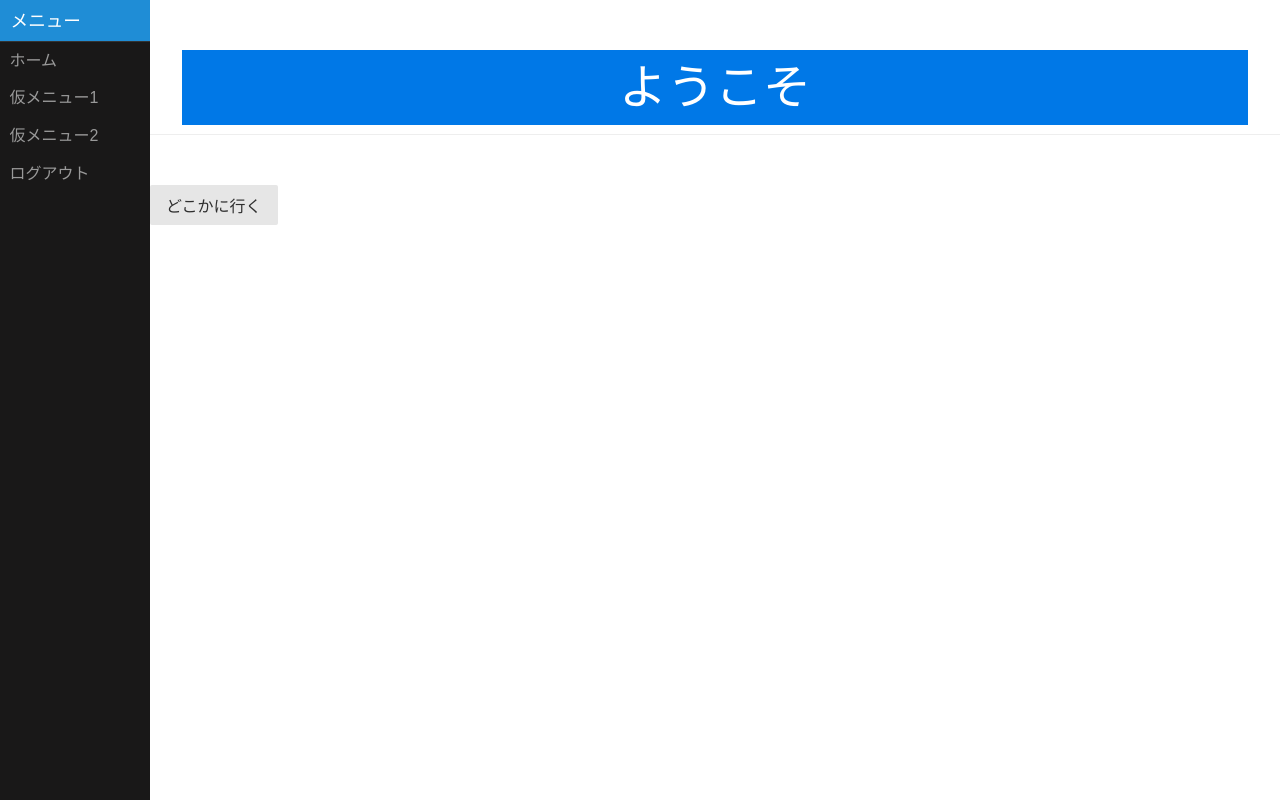
After one commit to htkyst/img_box_app, a Python web app: template templates/layout_login.html in a window 1280 px wide. The commit adds this page. Run offline with Jinja, Linux system fonts and the light colour scheme; the template is opened without the code that fills it, so the values that code supplies are empty; some libraries are stand-ins or nearby versions.

Commit message:
add login

```diff
--- a/page_list.py
+++ /dev/null
@@ -1,3 +0,0 @@
-
-ROOT_PAGE   = '/'
-LOGIN_PAGE  = '/login'
--- /dev/null
+++ b/static/side-menu.css
@@ -0,0 +1,248 @@
+body {
+    color: #777;
+}
+
+.pure-img-responsive {
+    max-width: 100%;
+    height: auto;
+}
+
+/*
+Add transition to containers so they can push in and out.
+*/
+#layout,
+#menu,
+.menu-link {
+    -webkit-transition: all 0.2s ease-out;
+    -moz-transition: all 0.2s ease-out;
+    -ms-transition: all 0.2s ease-out;
+    -o-transition: all 0.2s ease-out;
+    transition: all 0.2s ease-out;
+}
+
+/*
+This is the parent `<div>` that contains the menu and the content area.
+*/
+#layout {
+    position: relative;
+    left: 0;
+    padding-left: 0;
+}
+    #layout.active #menu {
+        left: 150px;
+        width: 150px;
+    }
+
+    #layout.active .menu-link {
+        left: 150px;
+    }
+/*
+The content `<div>` is where all your content goes.
+*/
+.content {
+    margin: 0 auto;
+    padding: 0 2em;
+    max-width: 800px;
+    margin-bottom: 50px;
+    line-height: 1.6em;
+}
+
+.header {
+     margin: 0;
+     color: #333;
+     text-align: center;
+     padding: 2.5em 2em 0;
+     border-bottom: 1px solid #eee;
+ }
+    .header h1 {
+        margin: 0.2em 0;
+        font-size: 3em;
+        font-weight: 300;
+    }
+     .header h2 {
+        font-weight: 300;
+        color: #ccc;
+        padding: 0;
+        margin-top: 0;
+    }
+
+.content-subhead {
+    margin: 50px 0 20px 0;
+    font-weight: 300;
+    color: #888;
+}
+
+
+
+/*
+The `#menu` `<div>` is the parent `<div>` that contains the `.pure-menu` that
+appears on the left side of the page.
+*/
+
+#menu {
+    margin-left: -150px; /* "#menu" width */
+    width: 150px;
+    position: fixed;
+    top: 0;
+    left: 0;
+    bottom: 0;
+    z-index: 1000; /* so the menu or its navicon stays above all content */
+    background: #191818;
+    overflow-y: auto;
+}
+    /*
+    All anchors inside the menu should be styled like this.
+    */
+    #menu a {
+        color: #999;
+        border: none;
+        padding: 0.6em 0 0.6em 0.6em;
+    }
+
+    /*
+    Remove all background/borders, since we are applying them to #menu.
+    */
+     #menu .pure-menu,
+     #menu .pure-menu ul {
+        border: none;
+        background: transparent;
+    }
+
+    /*
+    Add that light border to separate items into groups.
+    */
+    #menu .pure-menu ul,
+    #menu .pure-menu .menu-item-divided {
+        border-top: 1px solid #333;
+    }
+        /*
+        Change color of the anchor links on hover/focus.
+        */
+        #menu .pure-menu li a:hover,
+        #menu .pure-menu li a:focus {
+            background: #333;
+        }
+
+    /*
+    This styles the selected menu item `<li>`.
+    */
+    #menu .pure-menu-selected,
+    #menu .pure-menu-heading {
+        background: #1f8dd6;
+    }
+        /*
+        This styles a link within a selected menu item `<li>`.
+        */
+        #menu .pure-menu-selected a {
+            color: #fff;
+        }
+
+    /*
+    This styles the menu heading.
+    */
+    #menu .pure-menu-heading {
+        font-size: 110%;
+        color: #fff;
+        margin: 0;
+    }
+
+/* -- Dynamic Button For Responsive Menu -------------------------------------*/
+
+/*
+The button to open/close the Menu is custom-made and not part of Pure. Here's
+how it works:
+*/
+
+/*
+`.menu-link` represents the responsive menu toggle that shows/hides on
+small screens.
+*/
+.menu-link {
+    position: fixed;
+    display: block; /* show this only on small screens */
+    top: 0;
+    left: 0; /* "#menu width" */
+    background: #000;
+    background: rgba(0,0,0,0.7);
+    font-size: 10px; /* change this value to increase/decrease button size */
+    z-index: 10;
+    width: 2em;
+    height: auto;
+    padding: 2.1em 1.6em;
+}
+
+    .menu-link:hover,
+    .menu-link:focus {
+        background: #000;
+    }
+
+    .menu-link span {
+        position: relative;
+        display: block;
+    }
+
+    .menu-link span,
+    .menu-link span:before,
+    .menu-link span:after {
+        background-color: #fff;
+        pointer-events: none;
+        width: 100%;
+        height: 0.2em;
+    }
+
+        .menu-link span:before,
+        .menu-link span:after {
+            position: absolute;
+            margin-top: -0.6em;
+            content: " ";
+        }
+
+        .menu-link span:after {
+            margin-top: 0.6em;
+        }
+
+
+/* -- Responsive Styles (Media Queries) ------------------------------------- */
+
+/*
+Hides the menu at `48em`, but modify this based on your app's needs.
+*/
+@media (min-width: 48em) {
+
+    .header,
+    .content {
+        padding-left: 2em;
+        padding-right: 2em;
+    }
+
+    #layout {
+        padding-left: 150px; /* left col width "#menu" */
+        left: 0;
+    }
+    #menu {
+        left: 150px;
+    }
+
+    .menu-link {
+        position: fixed;
+        left: 150px;
+        display: none;
+    }
+
+    #layout.active .menu-link {
+        left: 150px;
+    }
+}
+
+@media (max-width: 48em) {
+    /* Only apply this when the window is small. Otherwise, the following
+    case results in extra padding on the left:
+        * Make the window small.
+        * Tap the menu to trigger the active state.
+        * Make the window large again.
+    */
+    #layout.active {
+        position: relative;
+        left: 150px;
+    }
+}
--- /dev/null
+++ b/static/style.css
@@ -0,0 +1,48 @@
+.content{
+  margin-left: auto;
+  margin-right: auto;
+  max-width: 768px;
+}
+
+h1{
+  background-color: #0078e7;
+  color: white;
+  padding: 10px;
+  margin: 0;
+}
+
+#info{
+  margin: 16px;
+  padding: 8px;
+}
+
+select{
+  width: 13em;
+}
+
+.fblock{
+  padding: 0em 0em 1em 2em;
+}
+
+.box{
+  border:1px solid silver;
+  padding: 8px;
+  margin: 8px;
+}
+
+.box-noborder{
+  padding: 8px;
+  margin: 8px;
+}
+
+th {
+  text-align: right;
+}
+
+.form_block_parent{
+  width:100%;
+  display: flex;
+}
+.form_block{
+  width:100%;
+}
--- /dev/null
+++ b/static/ui.js
@@ -0,0 +1,54 @@
+(function (window, document) {
+
+    // we fetch the elements each time because docusaurus removes the previous
+    // element references on page navigation
+    function getElements() {
+        return {
+            layout: document.getElementById('layout'),
+            menu: document.getElementById('menu'),
+            menuLink: document.getElementById('menuLink')
+        };
+    }
+
+    function toggleClass(element, className) {
+        var classes = element.className.split(/\s+/);
+        var length = classes.length;
+        var i = 0;
+
+        for (; i < length; i++) {
+            if (classes[i] === className) {
+                classes.splice(i, 1);
+                break;
+            }
+        }
+        // The className is not found
+        if (length === classes.length) {
+            classes.push(className);
+        }
+
+        element.className = classes.join(' ');
+    }
+
+    function toggleAll() {
+        var active = 'active';
+        var elements = getElements();
+
+        toggleClass(elements.layout, active);
+        toggleClass(elements.menu, active);
+        toggleClass(elements.menuLink, active);
+    }
+
+    function handleEvent(e) {
+        var elements = getElements();
+
+        if (e.target.id === elements.menuLink.id) {
+            toggleAll();
+            e.preventDefault();
+        } else if (elements.menu.className.indexOf('active') !== -1) {
+            toggleAll();
+        }
+    }
+
+    document.addEventListener('click', handleEvent);
+
+}(this, this.document));
--- a/templates/layout.html
+++ b/templates/layout.html
@@ -7,7 +7,7 @@
     integrity="sha384-Uu6IeWbM+gzNVXJcM9XV3SohHtmWE+3VGi496jvgX1jyvDTXfdK+rfZc8C1Aehk5"
     crossorigin="anonymous" />
   <link rel="stylesheet" href="/static/side-menu.css" />
-  <link rel="stylesheet" type="text/css" href="{{staticfile('style.css')}}" />
+  <link rel="stylesheet" href="/static/style.css" />
   <title>test</title>
 </head>
 <body>
@@ -27,7 +27,7 @@
         {% endblock %}
       </div>
       {% block footer %}
-        <p class="footer"><a href="/" class="pure-button">トップページへ</a></p>
+        <p class="footer"><a href="/" class="pure-button">どこかに行く</a></p>
       {% endblock %}
     </div>
   </div>
--- /dev/null
+++ b/templates/layout_login.html
@@ -0,0 +1,25 @@
+{% extends "layout.html" %}
+
+{% block header %}
+<a href="#menu" id="menuLink" class="menu-link"><span></span></a>
+
+<div id="menu">
+  <div class="pure-menu">
+    <a class="pure-menu-heading" href="#">メニュー</a>
+    <ul class="pure-menu-list">
+      <li class="pure-menu-item"><a href="/" class="pure-menu-link">ホーム</a></li>
+      <li class="pure-menu-item"><a href="/" class="pure-menu-link">仮メニュー1</a></li>
+      <li class="pure-menu-item"><a href="/" class="pure-menu-link">仮メニュー2</a></li>
+      <li class="pure-menu-item"><a href="/logout" class="pure-menu-link">ログアウト</a></li>
+    </ul>
+  </div>
+</div>
+{% endblock %}
+
+{% block title %}
+ようこそ
+{% endblock %}
+
+{% block footer_script %}
+<script src="/static/ui.js"></script>
+{% endblock %}
```
Also changed, not shown: main.py (+24 -5 lines), templates/index.html (added, +9 -0 lines), templates/login_form.html (added, +25 -0 lines), templates/msg.html (added, +11 -0 lines), user_info.py (+29 -4 lines), data/20191209_080309.jpg (added).
